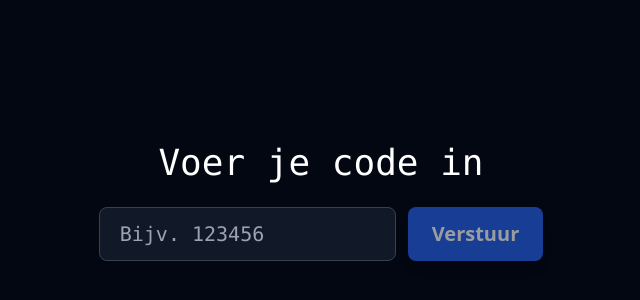
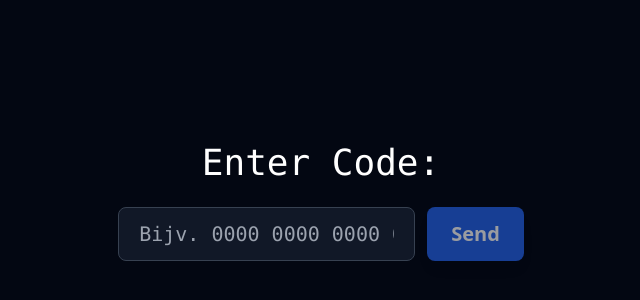
Before and after one commit to OmleNessumsa/codechecker, a Next.js app: page / in a window 1280 px wide. Shown: the part 198-498 px from the top of the page, without its empty margins (319-959 px from the left). Built offline with nearby package versions, Linux system fonts and the light colour scheme.

Commit message:
Update index.js

```diff
--- a/pages/index.js
+++ b/pages/index.js
@@ -45,26 +45,26 @@ export default function CodeChecker() {
 
   return (
     <div className={`min-h-screen flex flex-col items-center justify-center transition-colors duration-300 ${status === "invalid" ? "bg-red-950" : "bg-gray-950"}`}>
-      <h1 className="text-4xl mb-6 text-white font-mono">Voer je code in</h1>
+      <h1 className="text-4xl mb-6 text-white font-mono">Enter Code:</h1>
       <div className="flex gap-3">
         <input
           type="text"
           value={code}
           onChange={(e) => setCode(e.target.value)}
           className="text-xl px-5 py-3 rounded-lg bg-gray-900 text-white border border-gray-700 focus:outline-none focus:ring-2 focus:ring-blue-500 font-mono"
-          placeholder="Bijv. 123456"
+          placeholder="Bijv. 0000 0000 0000 0000"
         />
         <button
           onClick={checkCode}
           disabled={loading || !code}
           className="text-xl px-6 py-3 bg-blue-600 hover:bg-blue-700 disabled:opacity-60 text-white rounded-lg shadow-lg font-semibold"
         >
-          {loading ? "Checken..." : "Verstuur"}
+          {loading ? "Validating..." : "Send"}
         </button>
       </div>
 
       {status === "invalid" && (
-        <p className="text-red-300 mt-4 font-mono text-lg">Ongeldige code!</p>
+        <p className="text-red-300 mt-4 font-mono text-lg">Unauthorized! Refresh to try again.</p>
       )}
 
       {debug && (
```
